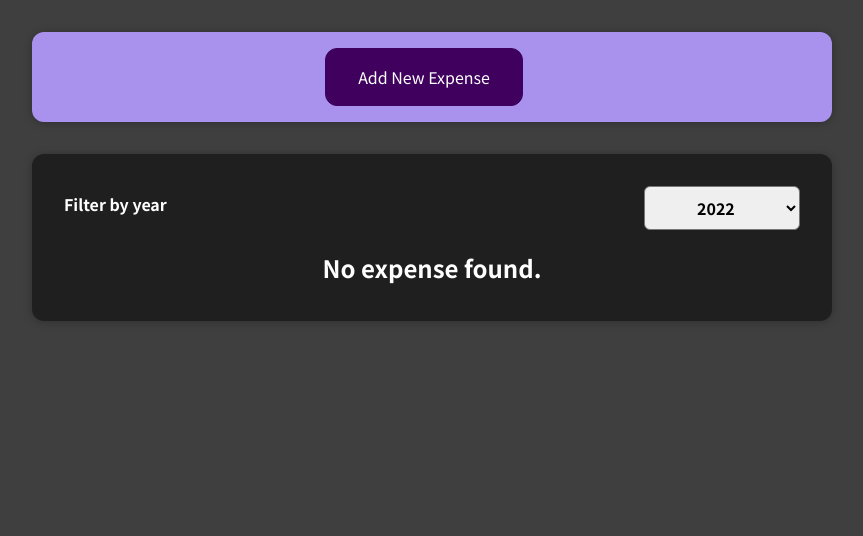
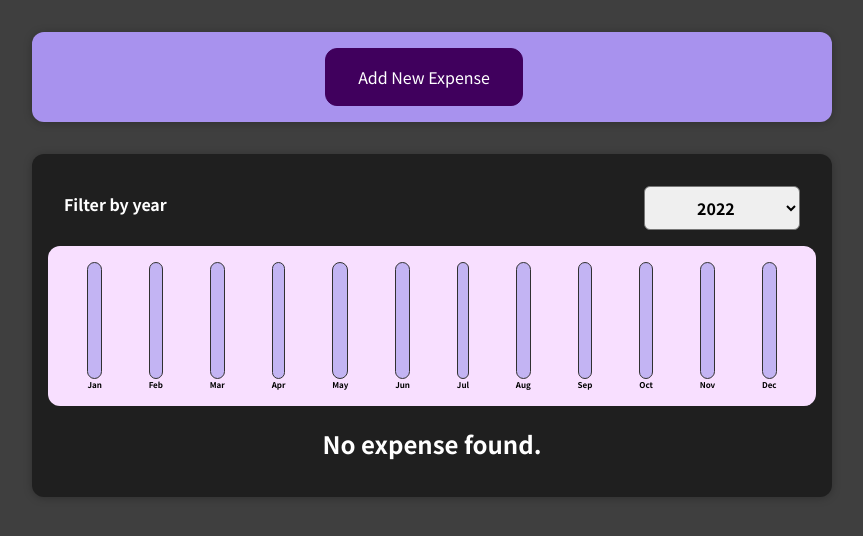
Before and after one commit to EnesDemirtas/ExpenseTracker, a React (Create React App) app: page / in a window 1280 px wide. Shown: the top 536 px of the page, without its empty margins (208-1071 px from the left). Built offline with nearby package versions, Linux system fonts and the light colour scheme.

Commit message:
Complete Chart functionalities

```diff
--- a/src/components/Chart/Chart.js
+++ b/src/components/Chart/Chart.js
@@ -2,13 +2,16 @@
 import "./Chart.css";
 
 const Chart = (props) => {
+  const dataPointValues = props.dataPoints.map((dataPoint) => dataPoint.value);
+  const totalMaximum = Math.max(...dataPointValues);
+
   return (
     <div className="chart">
       {props.dataPoints.map((dataPoint) => (
         <ChartBar
           key={dataPoint.label}
           value={dataPoint.value}
-          maxValue={null}
+          maxValue={totalMaximum}
           label={dataPoint.label}
         />
       ))}
--- a/src/components/Chart/ChartBar.js
+++ b/src/components/Chart/ChartBar.js
@@ -3,8 +3,8 @@
 const ChartBar = (props) => {
   let barFillHeight = "0%";
 
-  if (props.max > 0) {
-    barFillHeight = Math.round(props.value / props.maxValue / 100) + "%";
+  if (props.maxValue > 0) {
+    barFillHeight = Math.round((props.value / props.maxValue) * 100) + "%";
   }
 
   return (
--- a/src/components/Expenses/Expenses.js
+++ b/src/components/Expenses/Expenses.js
@@ -3,6 +3,7 @@
 import Card from "../UI/Card";
 import ExpensesFilter from "./ExpensesFilter";
 import ExpensesList from "./ExpensesList";
+import ExpensesChart from "./ExpensesChart";
 
 import "./Expenses.css";
 
@@ -24,6 +25,7 @@
           selected={filteredYear}
           onChangeFilter={filterChangeHandler}
         />
+        <ExpensesChart expenses={filteredExpenses} />
         <ExpensesList items={filteredExpenses} />
       </Card>
     </div>
--- /dev/null
+++ b/src/components/Expenses/ExpensesChart.js
@@ -0,0 +1,26 @@
+import Chart from "../Chart/Chart";
+
+const ExpensesChart = (props) => {
+  const chartDataPoints = [
+    { label: "Jan", value: 0 },
+    { label: "Feb", value: 0 },
+    { label: "Mar", value: 0 },
+    { label: "Apr", value: 0 },
+    { label: "May", value: 0 },
+    { label: "Jun", value: 0 },
+    { label: "Jul", value: 0 },
+    { label: "Aug", value: 0 },
+    { label: "Sep", value: 0 },
+    { label: "Oct", value: 0 },
+    { label: "Nov", value: 0 },
+    { label: "Dec", value: 0 },
+  ];
+
+  for (const expense of props.expenses) {
+    const expenseMonth = expense.date.getMonth();
+    chartDataPoints[expenseMonth].value += expense.amount;
+  }
+
+  return <Chart dataPoints={chartDataPoints} />;
+};
+export default ExpensesChart;
--- a/src/components/NewExpense/ExpenseForm.js
+++ b/src/components/NewExpense/ExpenseForm.js
@@ -45,7 +45,7 @@
 
     const expenseData = {
       title: enteredTitle,
-      amount: enteredAmount,
+      amount: +enteredAmount,
       date: new Date(enteredDate),
     };
 
```
